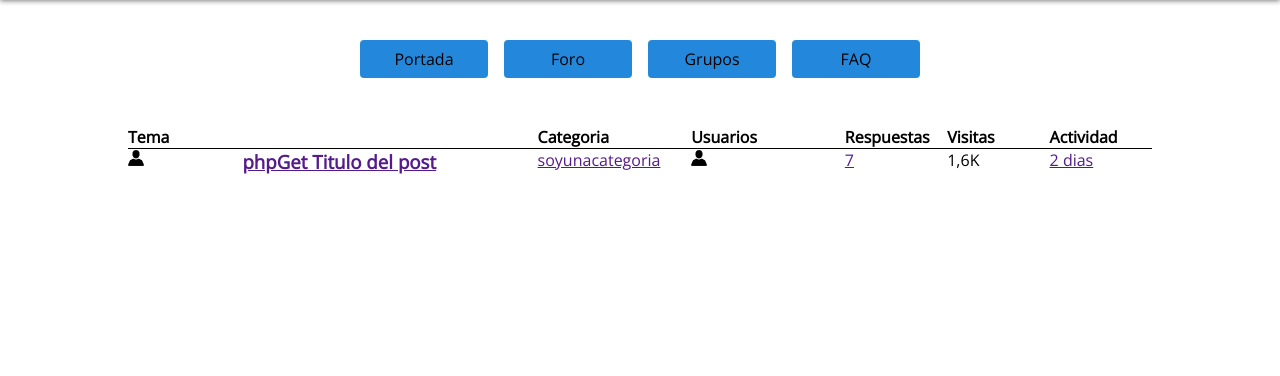
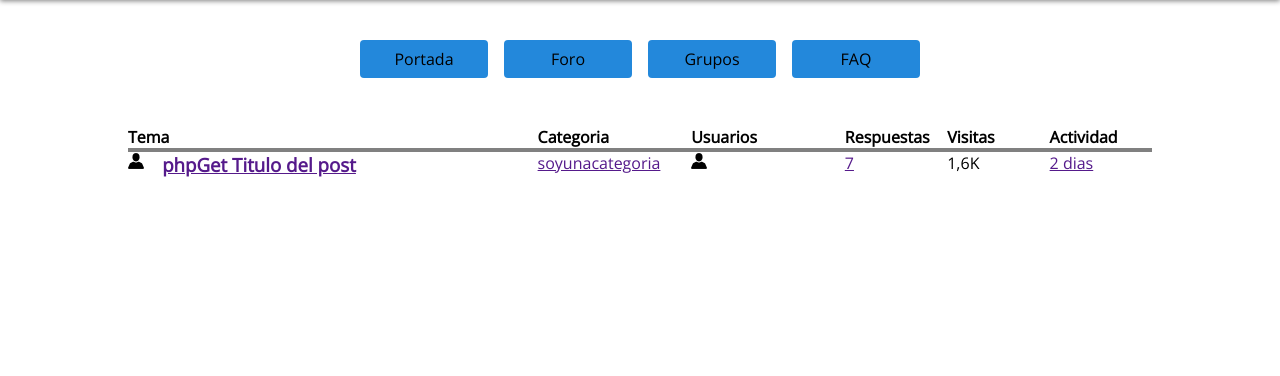
Before and after one commit to JulietMind/forum, a PHP site: page / in a window 1280 px wide. Shown: the part 88-464 px from the top of the page. Run offline with PHP 8.4, Linux system fonts and the light colour scheme.

Commit message:
some changes at 404.html page and css

```diff
--- a/404.html
+++ b/404.html
@@ -1,3 +1,3 @@
-<h1>Ups<h1>
+<h1 style="text-align: center; margin-top:6em;">Woah!<h1>
 
-<p>Nada por aquí</p>
+<p style="text-align: center; margin-top:3em;">Has encontrado una puerta interespacial...</p>
--- a/css/styles.css
+++ b/css/styles.css
@@ -72,17 +72,15 @@ Version: 1.0.0;
 
 .temas{
 	display: grid;
-	grid-template-columns: 1fr 3fr;
-	grid-gap: 1em;
+	grid-template-columns: 1fr 11fr;
 }
 
 .tema, .categoria, .usuarios, .respuestas, .visitas, .actividad{
-	display: block;
-	border-bottom: 1px solid black;
+	display: grid;
 	text-decoration: none;
 	color: black;
 	font-weight: 800;
-	/*box-shadow: 0px 1px 5px;*/
+	border-bottom: 4px solid grey;
 }
 
 .content-search{
--- a/index.html
+++ b/index.html
@@ -1,5 +1,5 @@
 <!DOCTYPE html>
-<html lang="en">
+<html lang="es">
 <head>
 	<meta charset="UTF-8">
 	<title>Document</title>
@@ -91,35 +91,6 @@
 
 	</div>
 
-
-
-
-
-		<!-- 	<table> -->
-				<!-- titulos -->
-			<!-- 	<tr class="title">
-					<th class="tema">Tema</th>
-					<th class="categoria">Categoria</th>
-					<th class="usuarios">Usuarios</th>
-					<th class="respuestas">Respuestas</th>
-					<th class="visitas">Visitas</th>
-					<th class="actividad">Actividad</th>
-				</tr> -->
-
-				<!-- fila n.1 -->
-		<!-- 		<tr class="row">
-					<td class="tema">php-get-code</td>
-					<td class="categoria">php-get-category</td>
-					<td class="usuarios">php-get-user</td>
-					<td class="respuestas">php-get-respuestas</td>
-					<td class="visitas">php-count-visitas</td>
-					<td class="actividad">php-get-date</td>
-				</tr>
-
-			</table>
-	</div> -->
-
-
 <div class="footer">
 	<p><strong>ElxLabForum</strong> 2017&copy</p>
 </div>
```
